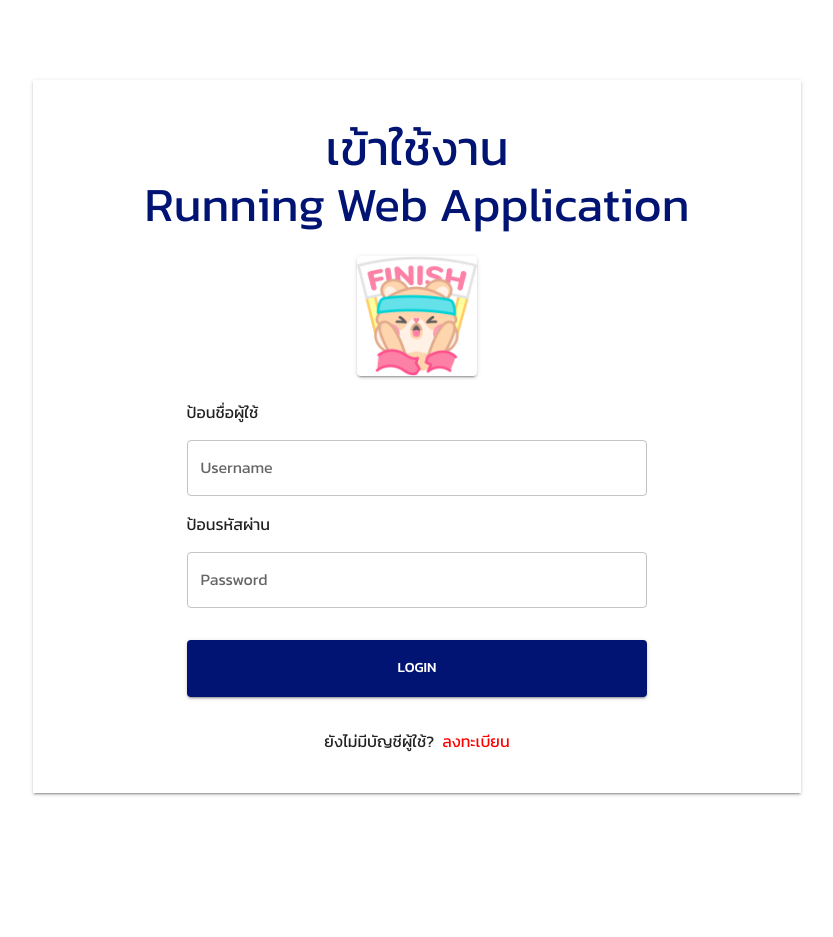
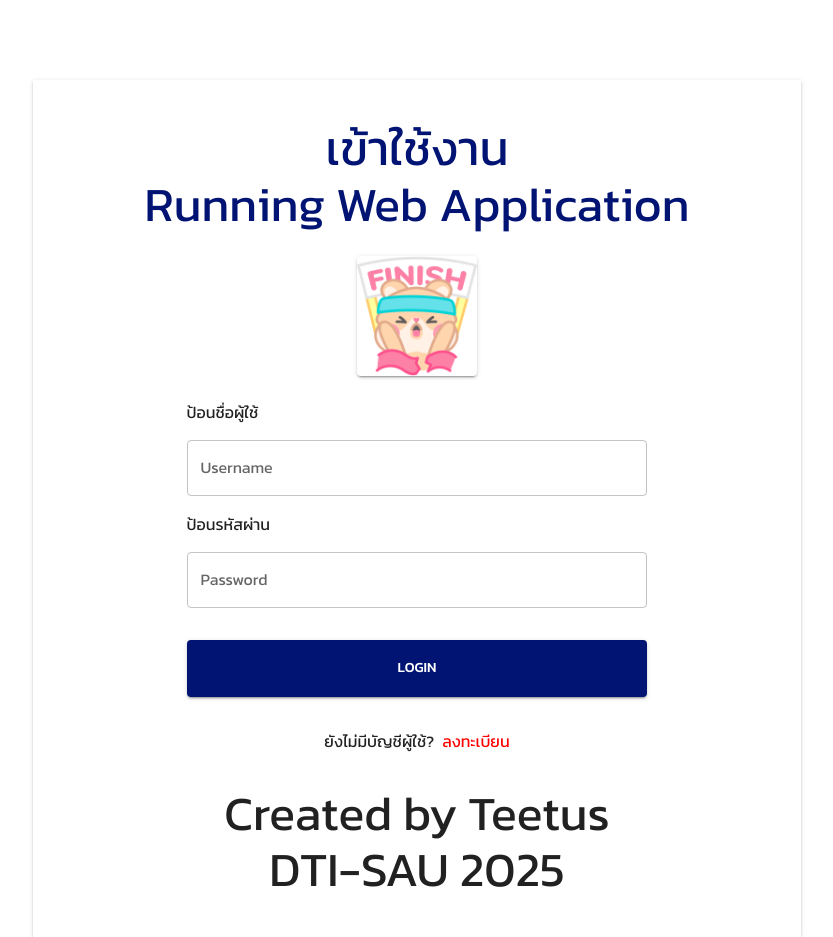
Before and after one commit to teetusp/dti-running-app, a React (Vite) app: page / in a window 1280 px wide. Shown: the whole page, without its empty margins (223-1056 px from the left). Before the commit the page ends 800 px from the top, so only its background shows below. Built offline with nearby package versions, Linux system fonts and the light colour scheme.

Commit message:
เพิ่ม create หน้า login

```diff
--- a/src/views/LoginRunner.jsx
+++ b/src/views/LoginRunner.jsx
@@ -74,6 +74,9 @@ function LoginRunner() {
                 </Link>
               </Typography>
             </Typography>
+            <Typography variant='h3' sx={{mt: 4, textAlign: 'center'}}>
+              Created by Teetus DTI-SAU 2025
+            </Typography>
           </Box>
         </Box>
       </Box>
```
